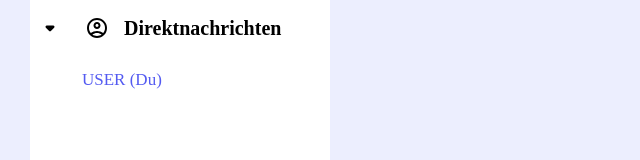
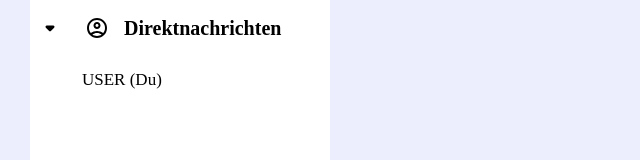
Before and after one commit to JMthe3rd/DaBubble-Frontend, an Angular app: page /workspace in a window 1280 px wide. Shown: the part 288-448 px from the top of the page, without its empty margins (0-640 px from the left). Built offline with nearby package versions, Linux system fonts and the light colour scheme.

Commit message:
style correction

```diff
--- a/src/app/workspace/workspace.component.scss
+++ b/src/app/workspace/workspace.component.scss
@@ -97,7 +97,10 @@ h1 {
 
     a {
         @include fonts-styles(17px, 400);
-        color: $purple-3;
+        color: black;
+        &.link-create{
+            color: $purple-3;
+        }
     }
 }
 
```
